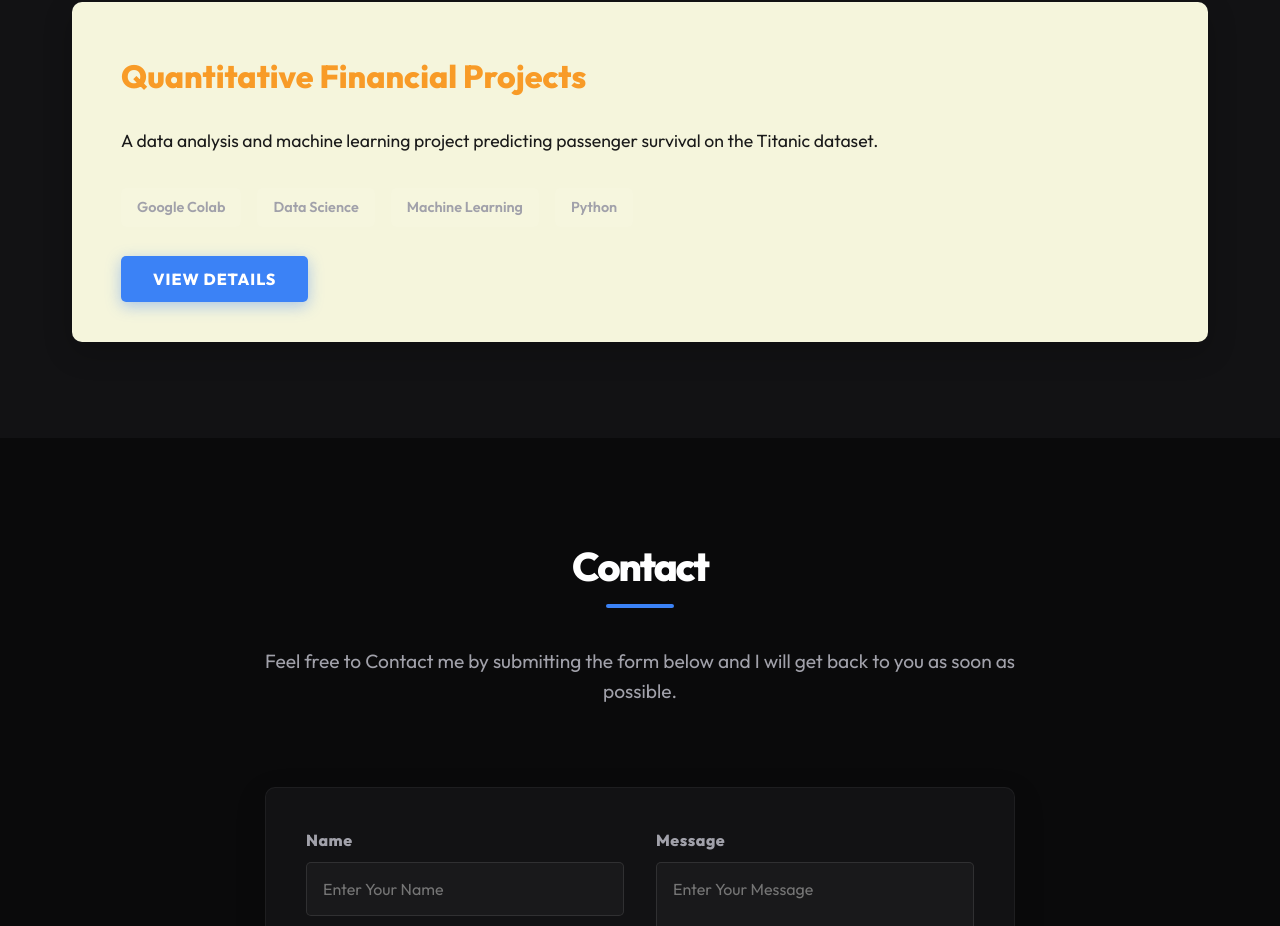
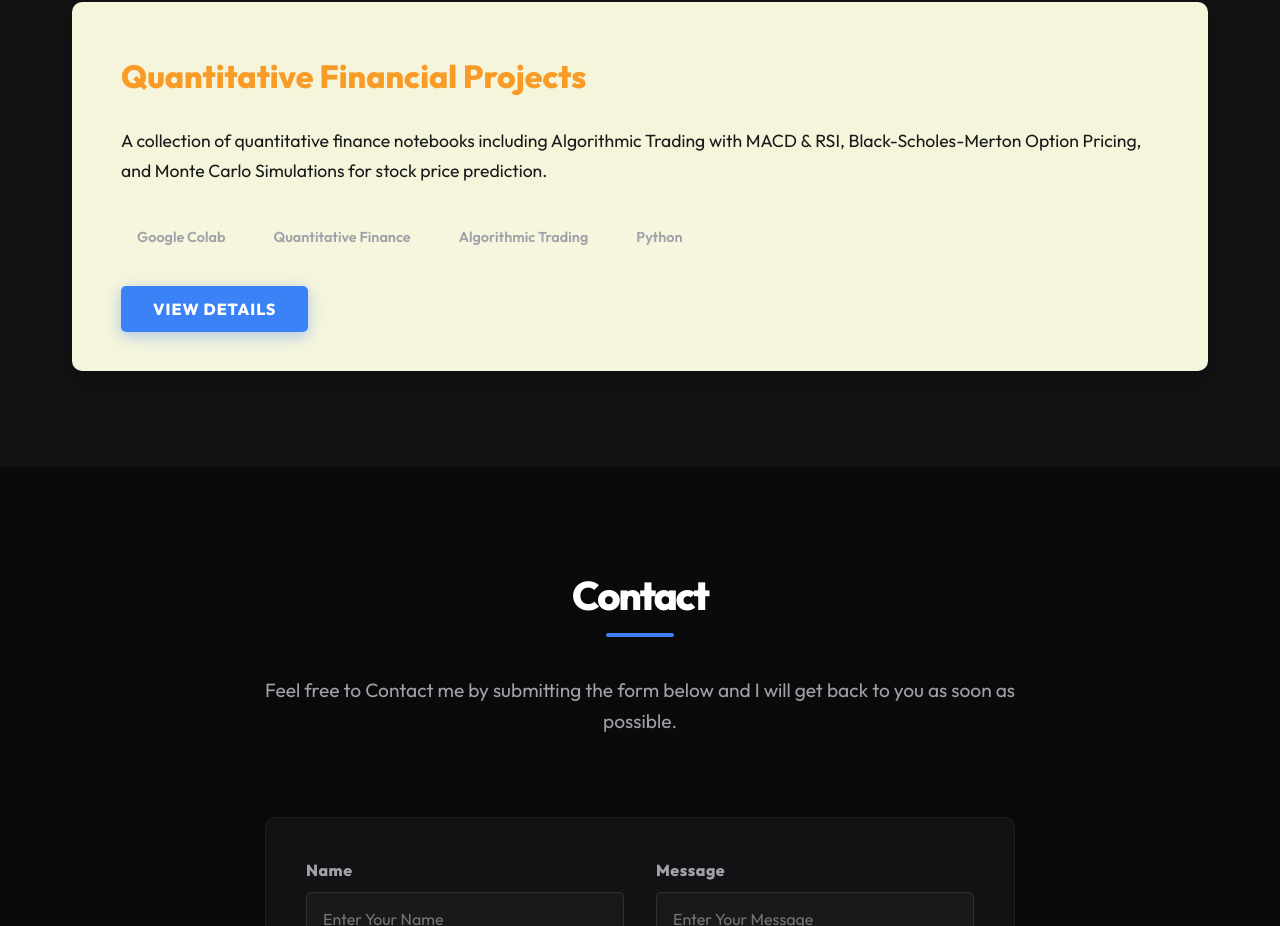
Before and after one commit to Sprat1/ardacankose, a React (Vite) app: page / in a window 1280 px wide. Shown: the part 6900-7826 px from the top of the page. Built offline with nearby package versions, Linux system fonts and the light colour scheme.

Commit message:
feat: Quantiative Financial Projects açıklaması ve etiketleri güncellendi

```diff
--- a/src/translations/translations.js
+++ b/src/translations/translations.js
@@ -129,8 +129,8 @@ const translations = {
                 },
                 {
                     title: 'Quantitative Financial Projects',
-                    description: 'A data analysis and machine learning project predicting passenger survival on the Titanic dataset.',
-                    tags: ['Google Colab', 'Data Science', 'Machine Learning', 'Python'],
+                    description: 'A collection of quantitative finance notebooks including Algorithmic Trading with MACD & RSI, Black-Scholes-Merton Option Pricing, and Monte Carlo Simulations for stock price prediction.',
+                    tags: ['Google Colab', 'Quantitative Finance', 'Algorithmic Trading', 'Python'],
                     link: 'https://drive.google.com/drive/folders/1t4pea2hQFRA3Adu8-HX_oXTP337EyEP6?usp=drive_link'
                 }
             ]
@@ -281,8 +281,8 @@ const translations = {
                 },
                 {
                     title: 'Quantitative Financial Projects',
-                    description: 'Titanic veri seti üzerinde yolcuların hayatta kalma durumunu tahmin eden bir veri analizi ve makine öğrenmesi projesi.',
-                    tags: ['Google Colab', 'Veri Bilimi', 'Makine Öğrenmesi', 'Python'],
+                    description: 'MACD ve RSI ile Algoritmik Ticaret, Black-Scholes-Merton Opsiyon Fiyatlandırma ve Hisse Senedi Tahmini için Monte Carlo Simülasyonlarını içeren kantitatif finans not defterleri.',
+                    tags: ['Google Colab', 'Kantitatif Finans', 'Algoritmik Ticaret', 'Python'],
                     link: 'https://drive.google.com/drive/folders/1t4pea2hQFRA3Adu8-HX_oXTP337EyEP6?usp=drive_link'
                 }
             ]
```
